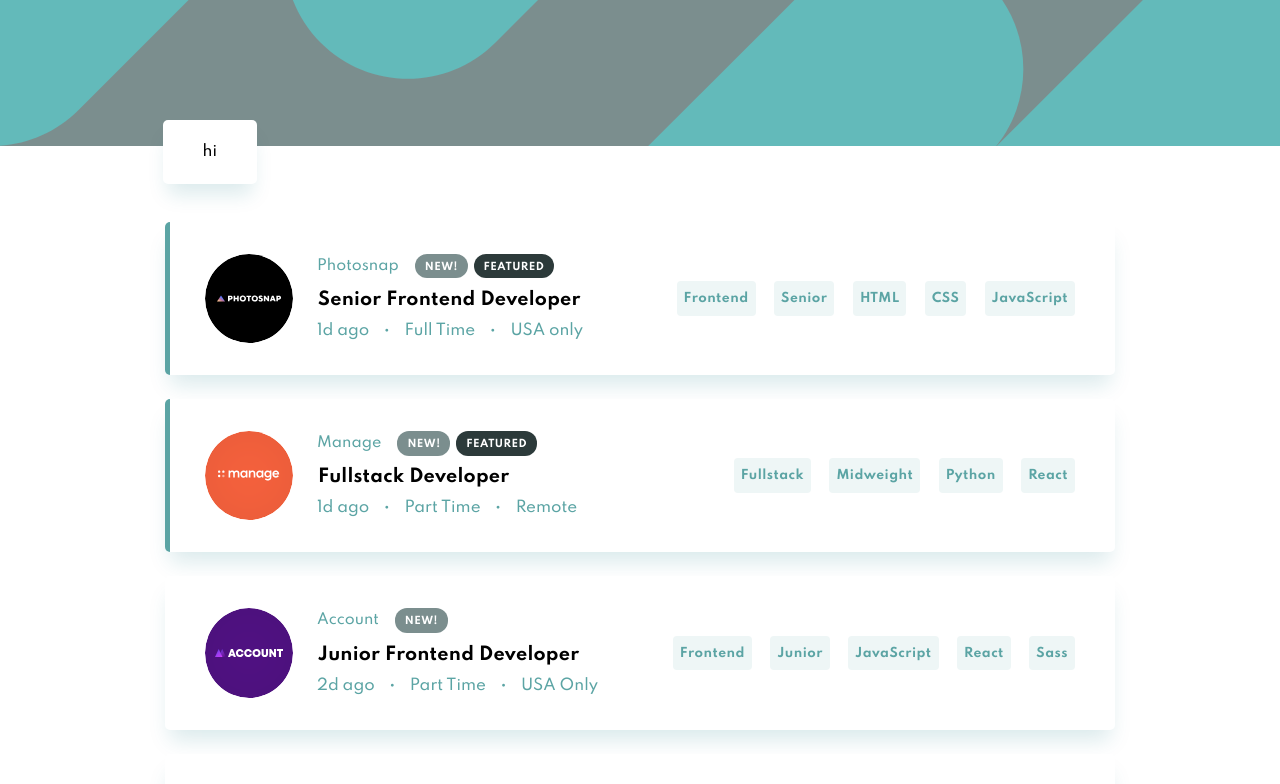
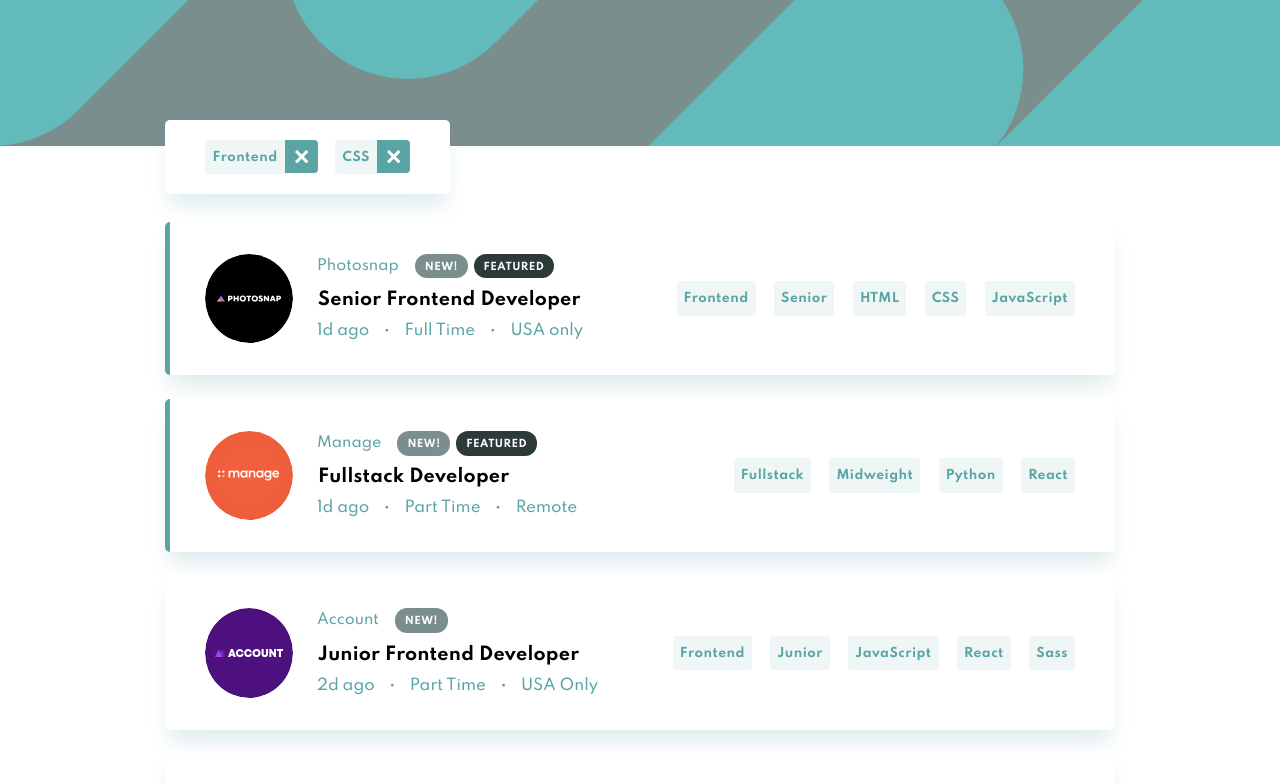
Before and after one commit to justAdevTV/job-listings-page, a Next.js app: page / in a window 1280 px wide. Shown: the top 784 px of the page. Built offline with nearby package versions, Linux system fonts and the light colour scheme.

Commit message:
Filter - Made FilterTags closer to mockup

```diff
--- /dev/null
+++ b/components/FIlterTag/FilterTag.js
@@ -0,0 +1,22 @@
+import PropTypes from "prop-types";
+import { _Remove, _FilterTag } from "./filterTag.styles";
+
+function FilterTag({ children, onClick }) {
+  return (
+    <_FilterTag onClick={() => onClick({ tagName: children })}>
+      <span>{children}</span>
+      <_Remove ariaLabel="Remove Filter Button" src="/icon-remove.svg" />
+    </_FilterTag>
+  );
+}
+
+FilterTag.defaultProps = {
+  onClick: () => {},
+};
+
+FilterTag.propTypes = {
+  onClick: PropTypes.func,
+  children: PropTypes.string.isRequired,
+};
+
+export default FilterTag;
--- /dev/null
+++ b/components/FIlterTag/filterTag.styles.js
@@ -0,0 +1,38 @@
+import styled from "styled-components";
+
+const _FilterTag = styled.div`
+  display: inline-block;
+
+  & > span {
+    vertical-align: top;
+    display: inline-block;
+    color: ${({ theme }) => theme.colors.primary};
+    font-size: 0.82em;
+    font-weight: 700;
+    padding: 0.65rem 0.75rem;
+    padding-top: 0.75rem;
+    letter-spacing: 0.45px;
+    border-bottom-left-radius: 4px;
+    border-top-left-radius: 4px;
+    background-color: ${({ theme }) => theme.colors.lightGrayBackground};
+    cursor: default;
+    user-select: none;
+  }
+`;
+
+const _Remove = styled.img`
+  vertical-align: top;
+  display: inline-block;
+  padding: 0.95rem;
+  border-bottom-right-radius: 4px;
+  border-top-right-radius: 4px;
+  background-color: ${({ theme }) => theme.colors.primary};
+  transition: all 0.15s ease-in;
+  cursor: pointer;
+
+  &:hover {
+    background-color: ${({ theme }) => theme.colors.darkGray2};
+  }
+`;
+
+export { _FilterTag, _Remove };
--- /dev/null
+++ b/components/FIlterTag/index.js
@@ -0,0 +1,3 @@
+import FilterTag from "./FilterTag";
+
+export default FilterTag;
--- a/components/Filter/Filter.js
+++ b/components/Filter/Filter.js
@@ -1,17 +1,26 @@
 import PropTypes from "prop-types";
 import { _FilterContainer } from "./filter.styles";
-import { Card } from "../";
+import { Card, FilterTag } from "../";
 
 // TODO: Fill this in
 function Filter({ filters, onChange }) {
-  const generateTags = (filters) => "hi";
+  const handleOnRemoveFilterClick = ({ tagName }) => {
+    console.log("Remove Filter", tagName);
+  };
+
+  const generateTags = (filters) =>
+    filters.map((filter) => (
+      <FilterTag key={filter} onClick={handleOnRemoveFilterClick}>
+        {filter}
+      </FilterTag>
+    ));
 
   //   Don't render if no tags are selected
   //   if (filters.length <= 0) return null;
 
   return (
     <Card>
-      <_FilterContainer>hi</_FilterContainer>
+      <_FilterContainer>{generateTags(filters)}</_FilterContainer>
     </Card>
   );
 }
--- a/components/Filter/filter.styles.js
+++ b/components/Filter/filter.styles.js
@@ -2,6 +2,9 @@ import styled from "styled-components";
 
 const _FilterContainer = styled.div`
   padding: 2rem 4rem;
+  & > div:not(:last-child) {
+    margin-right: 1.7rem;
+  }
 `;
 
 export { _FilterContainer };
--- a/components/Tag/Tag.js
+++ b/components/Tag/Tag.js
@@ -3,11 +3,11 @@ import { _Tag } from "./tag.styles";
 function Tag({ children, round, dark, onClick }) {
   return (
     <_Tag
+      ariaLabel="Pick this Tag"
       round={round}
       dark={dark}
       onClick={() => onClick({ tagName: children })}
     >
-      {/* TODO: Make <a> tag */}
       {children}
     </_Tag>
   );
--- a/components/index.js
+++ b/components/index.js
@@ -2,8 +2,9 @@ import AppProvider from "./AppProvider";
 import Banner from "./Banner";
 import Card from "./Card";
 import Filter from "./Filter";
+import FilterTag from "./FIlterTag";
 import JobCard from "./JobCard";
 import JobsList from "./JobsList";
 import Tag from "./Tag";
 
-export { AppProvider, Banner, Card, Filter, JobCard, JobsList, Tag };
+export { AppProvider, Banner, Card, Filter, FilterTag, JobCard, JobsList, Tag };
--- a/pages/index.js
+++ b/pages/index.js
@@ -166,7 +166,7 @@ function Home() {
   return (
     <JobsPageTemplate
       bannerComponent={<Banner />}
-      filterComponent={<Filter />}
+      filterComponent={<Filter filters={["Frontend", "CSS"]} />}
       jobsListComponent={<JobsList jobs={Jobs} onClick={handleOnJobTagClick} />}
     />
   );
--- a/templates/JobsPage/jobsPage.styles.js
+++ b/templates/JobsPage/jobsPage.styles.js
@@ -18,7 +18,7 @@ const _JobsListSection = styled.section`
 const _FilterBox = styled.div`
   position: absolute;
   z-index: 999;
-  padding: 7.5rem 16.25rem;
+  padding: 7.5rem 16.5rem;
   top: 4.5rem;
 `;
 
```
